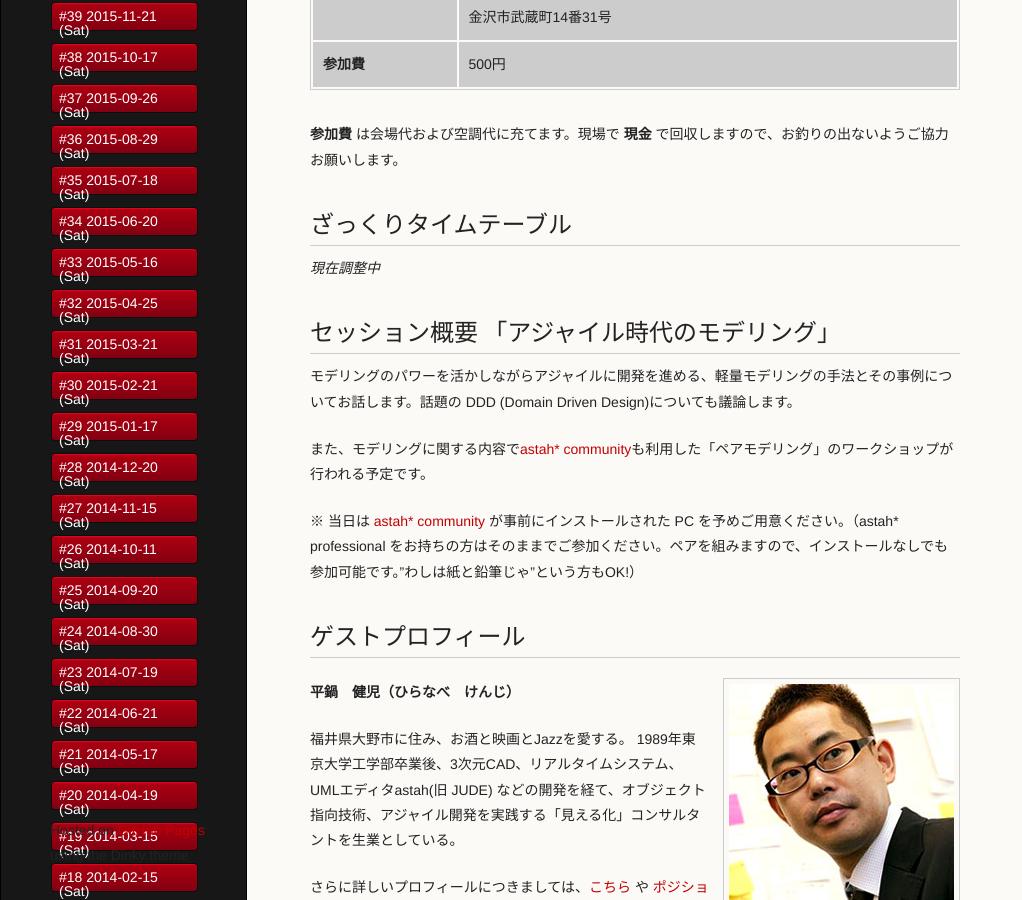
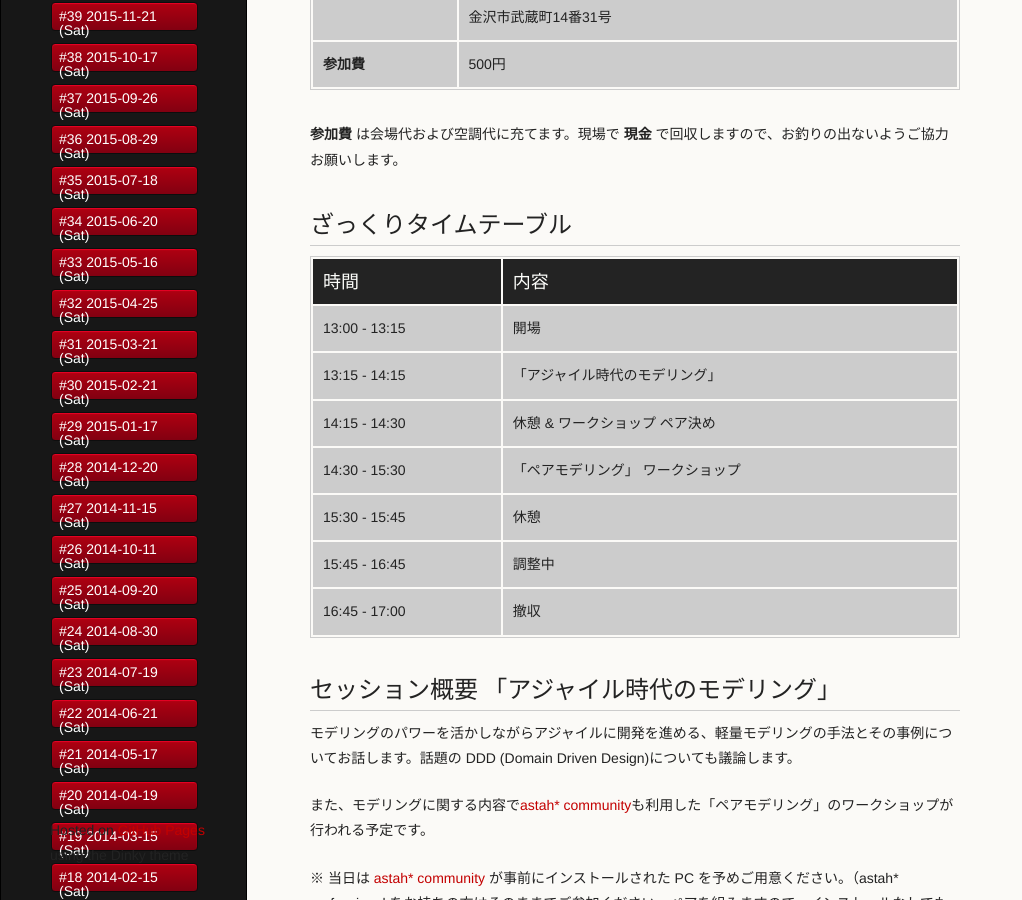
Before and after one commit to kanazawarb/meetup, a Jekyll site: the page built from 42/index.md, in a window 1280 px wide and 900 px high, scrolled down 301 px. Shown: the whole window, without its empty margins (0-1022 px from the left). Built offline with Jekyll 4.4.1, drawn with Linux system fonts in a browser that asks for light colours; a script that is not in the unit is left out.

Commit message:
ざっくりタイムテーブルの追加

```diff
--- a/42/index.md
+++ b/42/index.md
@@ -26,7 +26,15 @@ title: "#42"
 
 ## ざっくりタイムテーブル
 
- *現在調整中*
+| 時間 | 内容 |
+|:---|:---|
+| 13:00 - 13:15 | 開場 |
+| 13:15 - 14:15 | 「アジャイル時代のモデリング」 |
+| 14:15 - 14:30 | 休憩 & ワークショップ ペア決め |
+| 14:30 - 15:30| 「ペアモデリング」 ワークショップ |
+| 15:30 - 15:45 | 休憩 |
+| 15:45 - 16:45 | 調整中 |
+| 16:45 - 17:00 | 撤収 |
 
 ## セッション概要 「アジャイル時代のモデリング」
 
```
